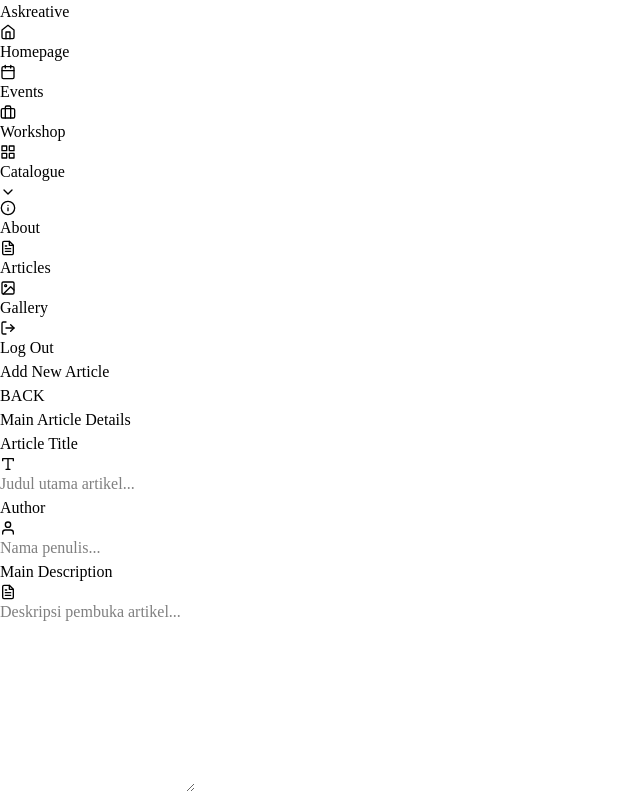
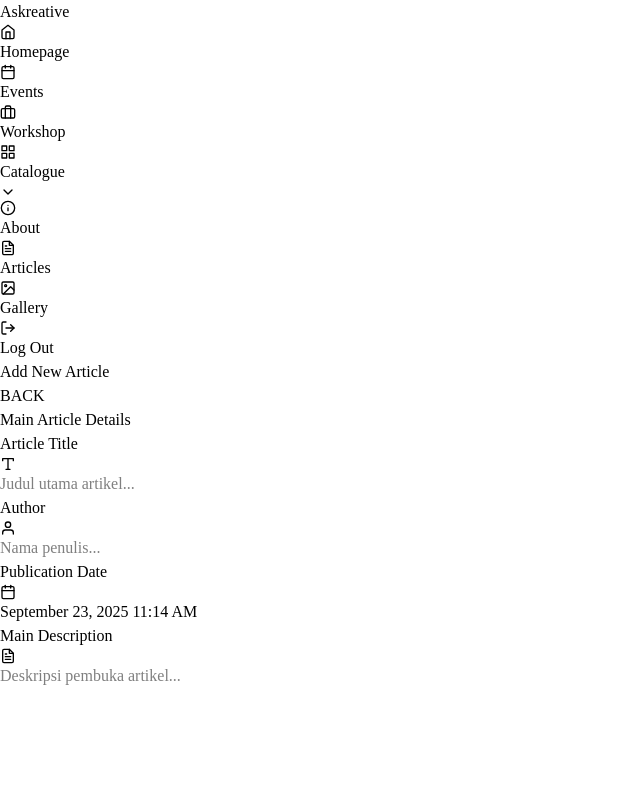
Before and after one commit to Riss27/internship-saptaloka-2025, a React (Vite) app in the folder frontend/: page /admin/articles/add in a window 1280 px wide. Shown: the top 800 px of the page, without its empty margins (0-640 px from the left). Built offline with nearby package versions, Linux system fonts and the light colour scheme.

Commit message:
feat(artikel): Implementasi UI untuk tanggal publikasi manual

```diff
--- a/frontend/src/admin/pages/articles/AddArticlePage.jsx
+++ b/frontend/src/admin/pages/articles/AddArticlePage.jsx
@@ -1,7 +1,13 @@
 import React, { useState, useEffect } from "react";
 import { Link, useNavigate, useParams } from "react-router-dom";
 import axios from "axios";
-import { FiType, FiUser, FiFileText, FiImage, FiSave, FiPlus, FiTrash2, FiX, FiUploadCloud } from "react-icons/fi";
+
+// TAMBAHKAN import untuk DatePicker
+import DatePicker from "react-datepicker";
+import "react-datepicker/dist/react-datepicker.css";
+
+// TAMBAHKAN FiCalendar untuk ikon
+import { FiType, FiUser, FiFileText, FiImage, FiSave, FiPlus, FiTrash2, FiX, FiUploadCloud, FiCalendar } from "react-icons/fi";
 
 const InputField = ({ label, name, value, onChange, type = "text", placeholder, icon, required = false }) => (
   <div className="mb-6">
@@ -36,14 +42,16 @@ const InputField = ({ label, name, value, onChange, type = "text", placeholder,
 const AddArticlePage = () => {
   const navigate = useNavigate();
   const { id } = useParams();
-  const [article, setArticle] = useState({ title: "", author: "", mainDescription: "" });
+
+  // UBAH: Tambahkan `publishedAt` ke state awal
+  const [article, setArticle] = useState({ title: "", author: "", mainDescription: "", publishedAt: new Date() });
+
   const [contents, setContents] = useState([{ topic: "", description: "", images: [], previews: [] }]);
   const [featuredImage, setFeaturedImage] = useState(null);
   const [previewFeaturedImage, setPreviewFeaturedImage] = useState("");
   const [isLoading, setIsLoading] = useState(false);
   const isEditMode = Boolean(id);
 
-  // --- FUNGSI FETCH DATA UNTUK EDIT ---
   useEffect(() => {
     if (isEditMode) {
       setIsLoading(true);
@@ -55,13 +63,14 @@ const AddArticlePage = () => {
             title: fetchedArticle.title,
             author: fetchedArticle.author,
             mainDescription: fetchedArticle.mainDescription,
+            // UBAH: Tambahkan `publishedAt` dari data fetch
+            publishedAt: fetchedArticle.publishedAt ? new Date(fetchedArticle.publishedAt) : new Date(),
           });
           if (fetchedArticle.featuredImageUrl) {
             setPreviewFeaturedImage(`http://localhost:3000${fetchedArticle.featuredImageUrl}`);
           }
           if (fetchedArticle.ArticleContents && fetchedArticle.ArticleContents.length > 0) {
             const fetchedContents = fetchedArticle.ArticleContents.map((content) => {
-              // Fungsi untuk membersihkan data stringified JSON ganda
               const parseImageUrls = (data) => {
                 if (!data) return [];
                 let parsed = data;
@@ -75,9 +84,7 @@ const AddArticlePage = () => {
                 }
                 return Array.isArray(parsed) ? parsed : [];
               };
-
               const imageUrls = parseImageUrls(content.imageUrls);
-
               return {
                 topic: content.topic,
                 description: content.description,
@@ -107,9 +114,7 @@ const AddArticlePage = () => {
     const files = Array.from(e.target.files);
     if (files.length > 0) {
       const newContents = [...contents];
-      // Gabungkan gambar yang sudah ada (string/URL) dengan file baru
       const newImages = [...newContents[index].images, ...files];
-      // Buat preview baru: jika string, biarkan. Jika file, buat URL object.
       const newPreviews = newImages.map((img) => (typeof img === "string" ? `http://localhost:3000${img}` : URL.createObjectURL(img)));
 
       newContents[index].images = newImages;
@@ -141,15 +146,14 @@ const AddArticlePage = () => {
     setIsLoading(true);
 
     const submissionData = new FormData();
-    submissionData.append("title", article.title);
-    submissionData.append("author", article.author);
-    submissionData.append("mainDescription", article.mainDescription);
+    // Semua state di `article` otomatis ter-append, termasuk `publishedAt`
+    Object.keys(article).forEach((key) => submissionData.append(key, article[key]));
+
     if (featuredImage) {
       submissionData.append("featuredImage", featuredImage);
     }
 
     const contentData = contents.map((c) => {
-      // Pisahkan antara file baru dan URL lama
       const newImageFiles = c.images.filter((img) => typeof img !== "string");
       const existingImageUrls = c.images.filter((img) => typeof img === "string");
       return {
@@ -163,7 +167,6 @@ const AddArticlePage = () => {
 
     contents.forEach((c) => {
       c.images.forEach((image) => {
-        // Hanya kirim file baru
         if (typeof image !== "string") {
           submissionData.append("contentImages", image);
         }
@@ -173,7 +176,6 @@ const AddArticlePage = () => {
     try {
       const config = { headers: { "Content-Type": "multipart/form-data" } };
       if (isEditMode) {
-        // Menggunakan PUT untuk update, bukan POST
         await axios.put(`http://localhost:3000/api/articles/${id}`, submissionData, config);
       } else {
         await axios.post("http://localhost:3000/api/articles", submissionData, config);
@@ -197,13 +199,30 @@ const AddArticlePage = () => {
       </header>
 
       <form onSubmit={handleSubmit} className="space-y-8">
-        {/* Bagian Artikel Utama */}
         <div className="bg-slate-800/50 p-8 rounded-lg shadow-lg">
           <h2 className="text-2xl font-semibold mb-6 border-b border-slate-700 pb-4">Main Article Details</h2>
           <div className="grid grid-cols-1 md:grid-cols-2 gap-8">
             <div>
               <InputField label="Article Title" name="title" value={article.title} onChange={handleArticleChange} required={true} placeholder="Judul utama artikel..." icon={<FiType />} />
               <InputField label="Author" name="author" value={article.author} onChange={handleArticleChange} required={true} placeholder="Nama penulis..." icon={<FiUser />} />
+
+              {/* TAMBAHKAN: Komponen DatePicker */}
+              <div className="mb-6">
+                <label className="block mb-2 font-medium text-slate-300 transition-colors duration-300 focus-within:text-cyan-400">Publication Date</label>
+                <div className="relative">
+                  <span className="absolute inset-y-0 left-0 flex items-center pl-3 text-slate-400">
+                    <FiCalendar />
+                  </span>
+                  <DatePicker
+                    selected={article.publishedAt ? new Date(article.publishedAt) : new Date()}
+                    onChange={(date) => setArticle((prev) => ({ ...prev, publishedAt: date }))}
+                    dateFormat="MMMM d, yyyy h:mm aa"
+                    showTimeSelect
+                    className="w-full p-2 pl-10 bg-slate-800 border border-slate-600 rounded-md transition duration-300 ease-in-out focus:outline-none focus:ring-2 focus:ring-cyan-500 focus:border-cyan-500"
+                  />
+                </div>
+              </div>
+
               <InputField label="Main Description" name="mainDescription" type="textarea" value={article.mainDescription} onChange={handleArticleChange} required={true} placeholder="Deskripsi pembuka artikel..." icon={<FiFileText />} />
             </div>
             <div>
@@ -229,7 +248,6 @@ const AddArticlePage = () => {
           </div>
         </div>
 
-        {/* Bagian Konten Dinamis */}
         <div className="bg-slate-800/50 p-8 rounded-lg shadow-lg">
           <h2 className="text-2xl font-semibold mb-6 border-b border-slate-700 pb-4">Content Sections</h2>
           <div className="space-y-6">
```
